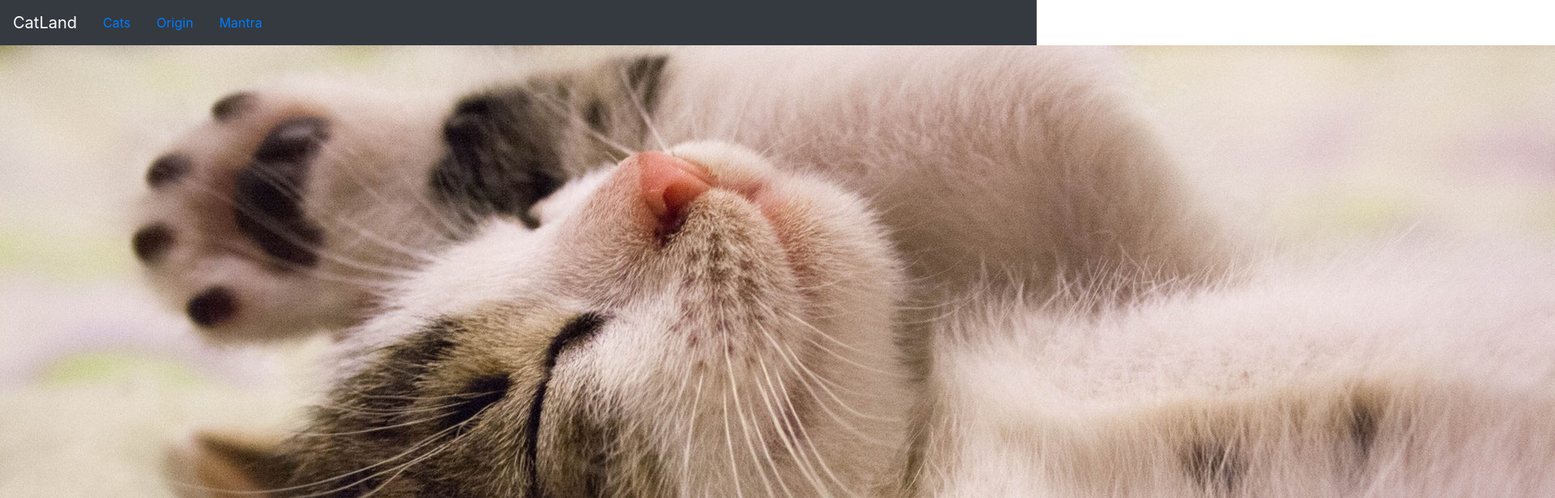
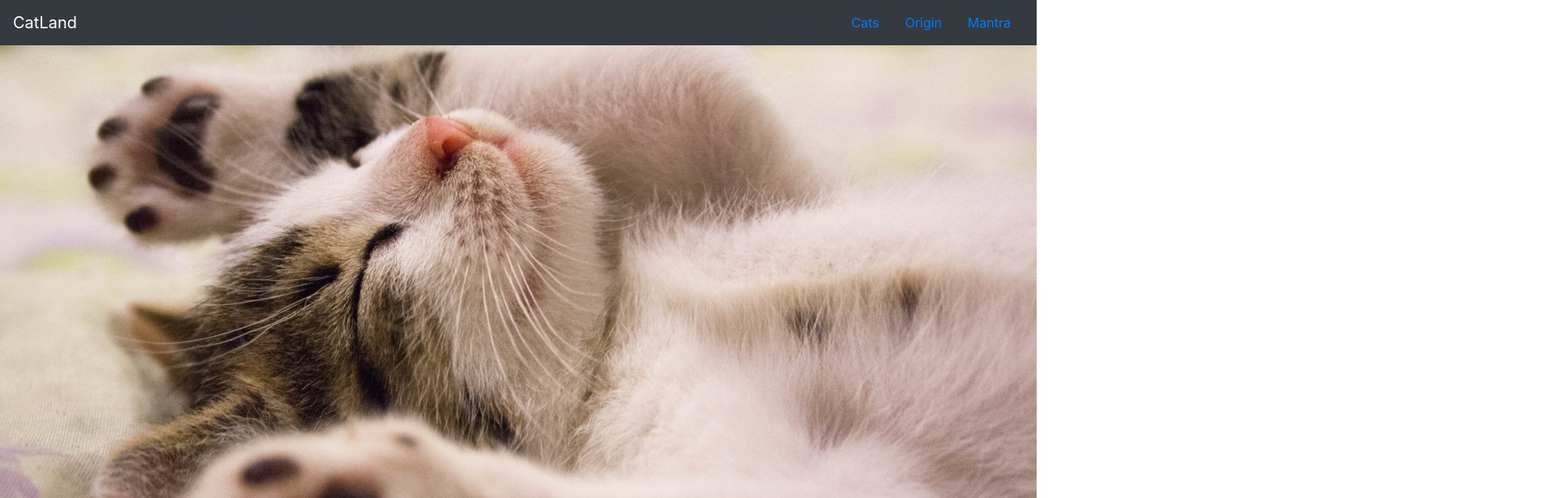
Before and after one commit to onaziken/Bootstrap-Navbars, a plain HTML site: page index.html in a window 1280 px wide. Shown: the top 616 px of the page at 81% size, 1920 px wide, since content can reach past the window. Drawn offline with Linux system fonts and the light colour scheme.

Commit message:
Cleaning
Jus so thagt it doesn't look completely ugly

```diff
--- /dev/null
+++ b/css/style.css
@@ -0,0 +1,4 @@
+.purr {
+    width: 100%;
+    height: auto;
+}
--- a/index.html
+++ b/index.html
@@ -4,10 +4,11 @@
     <meta name="viewport" content="width=device-width, initial-scale=1.0">
     <meta http-equiv="X-UA-Compatible" content="ie=edge">
     <link rel="stylesheet" href="css/bootstrap.min.css">
+    <link rel="stylesheet" href="css/style.css">
     <title>CatLand | Bootstrap Navbars</title>
 </head>
 <body>
-    <nav class="navbar navbar-expand-lg navbar-dark bg-dark">
+    <nav class="navbar navbar-dark bg-dark">
         <a class="navbar-brand" href="#">CatLand</a>
         <ul class="nav">
                 <li class="nav-item">
@@ -21,6 +22,6 @@
                 </li>
         </ul>
     </nav>
-        <div class="purr"><img src="images/cat-01.jpg" alt="Cat"></div>
+        <img src="images/cat-01.jpg" alt="Cat" class="purr">
 </body>
 </html>
```
